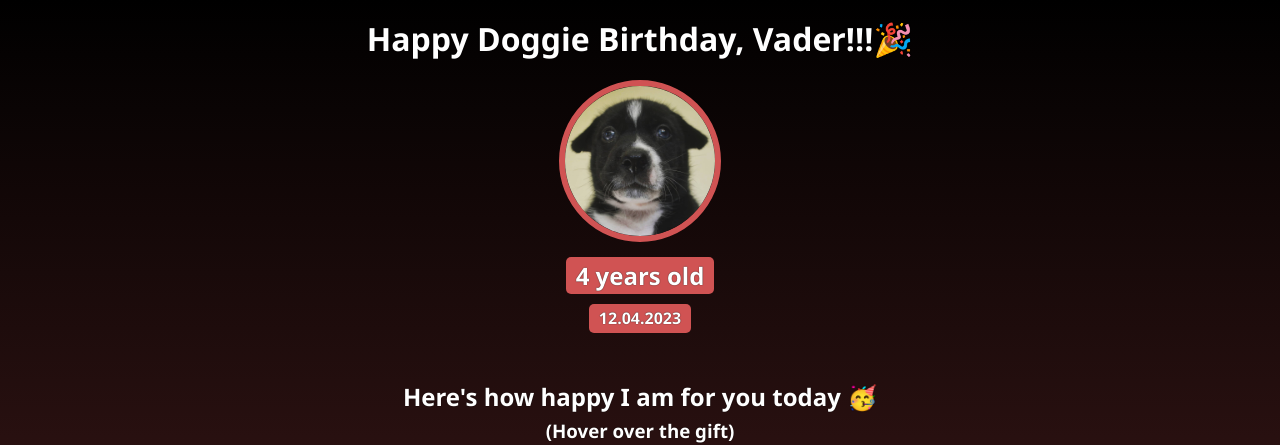
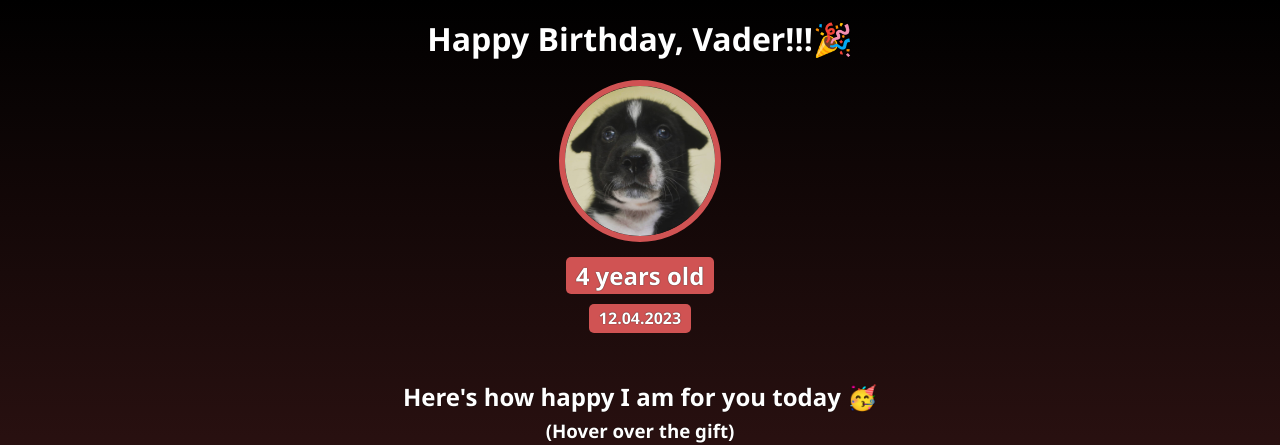
Before and after one commit to fgyambao/birthday-gift-site, a website built with Vite: page index.html in a window 1280 px wide. Shown: the top 445 px of the page. Built offline with nearby package versions, Linux system fonts and the light colour scheme; a web font is replaced by a local one.

Commit message:
Change the greeting to HBD

```diff
--- a/index.html
+++ b/index.html
@@ -7,7 +7,7 @@
     </head>
     <body>
         <div id="header">
-            <h1>Happy Doggie Birthday, Vader!!!🎉</h1>
+            <h1>Happy Birthday, Vader!!!🎉</h1>
             <img id="bff-img" src="images/vader.jpg">
             <h2 id="bday-age">4 years old</h2>
             <h4 id="bday-date">12.04.2023</h4>
```
